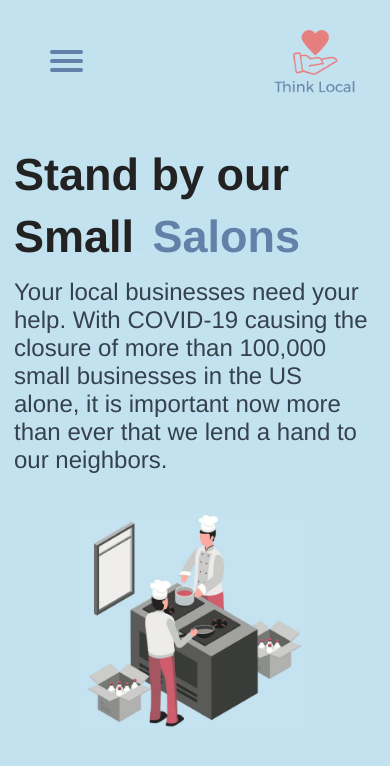
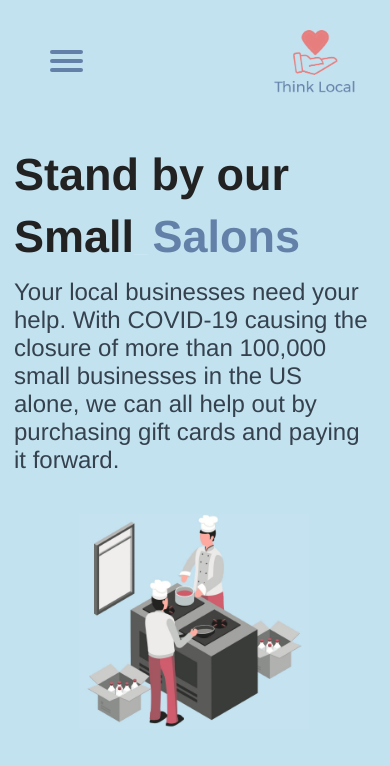
Before and after one commit to yeumthomas/think-local, a Vue app: page / in a window 390 px wide. Shown: the top 766 px of the page. Built offline with nearby package versions, Linux system fonts and the light colour scheme.

Commit message:
Updated overflow-y for mobile

```diff
--- a/src/Home.vue
+++ b/src/Home.vue
@@ -27,7 +27,7 @@ body {
   background-color:#c3e2f0;
   /* make it look decent enough #C8E7F5*/
   color: #cdcdcd;
-  overflow-x: hidden;
+  overflow: hidden;
   position: relative;
   height: 100%;
 }
@@ -40,9 +40,10 @@ body {
   color: #2c3e50;
 }
 
-.circle-div {
-  text-align:center;
-  position: absolute;
-  z-index: -1;
+@media screen and (max-width: 399px) {
+  body {
+    overflow: visible;
+    overflow-x: hidden;
+  }
 }
 </style>
--- a/src/components/Navbar.vue
+++ b/src/components/Navbar.vue
@@ -59,7 +59,7 @@ export default {
   margin-bottom: 5px;
   position: relative;
 
-  background: #6381A8;
+  background: rgb(116, 152, 199);
   border-radius: 3px;
 
   z-index: 1;
@@ -86,7 +86,7 @@ body {
   background-color: #C8E7F5;
   /* make it look decent enough */
   color: #cdcdcd;
-  overflow: hidden;
+  overflow-x: hidden;
   position: relative;
   height: 100%;
 }
@@ -248,6 +248,12 @@ body {
   transition: transform 0.5s cubic-bezier(0.77,0.2,0.05,1.0);
 }
 
+@media screen and (max-width: 500px) {
+  #menu {
+    height:  87vh;
+  }
+}
+
 @media screen and (max-width: 650px) {
   #menu {
   width: calc(100% - 50px);
--- a/src/components/Title.vue
+++ b/src/components/Title.vue
@@ -13,7 +13,7 @@
             </h2>
             <!--- Statistic credit: https://www.nber.org/papers/w26989.pdf -->
             <p class='desc'>Your local businesses need your help. With COVID-19 causing the closure of more than
-                100,000 small businesses in the US alone, it is important now more than ever that we lend a hand to our neighbors.
+                100,000 small businesses in the US alone, we can all help out by purchasing gift cards and paying it forward.
             </p>
             <img :src="titlePic" alt="titlePic" class="titlePic"/>
         </div>
@@ -47,7 +47,7 @@ export default {
 
 .container {
     align-items: center;
-    height: 100vh;
+    height: 60vh;
     font-size: 36px;
 }
 
@@ -66,6 +66,7 @@ export default {
     .container {
     font-size: 30px;
     padding: 0px 15px 0px 10px;
+    overflow-y: visible;
     }
 
     p {
@@ -90,6 +91,7 @@ export default {
     .container {
     font-size: 36px;
     padding: 0px 15px 0px 10px;
+    min-height: 150vh;
     }
 
     p {
```
